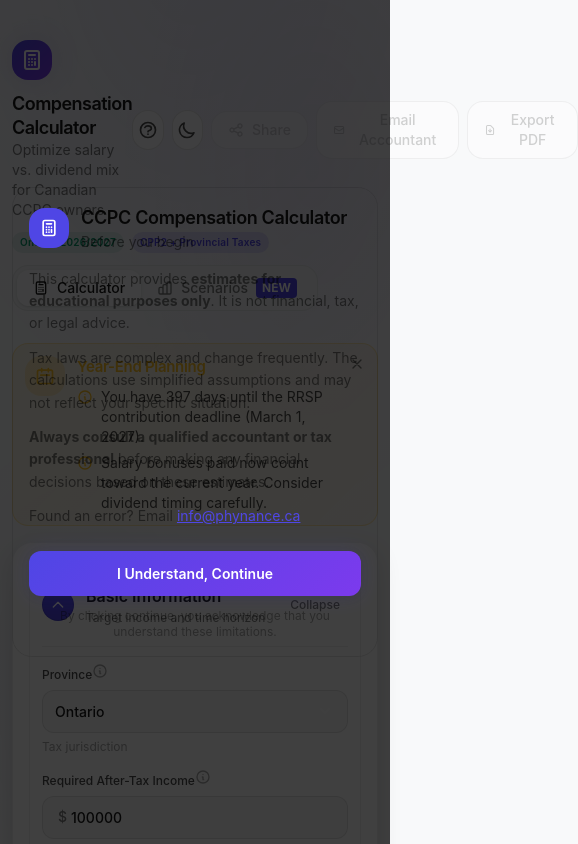
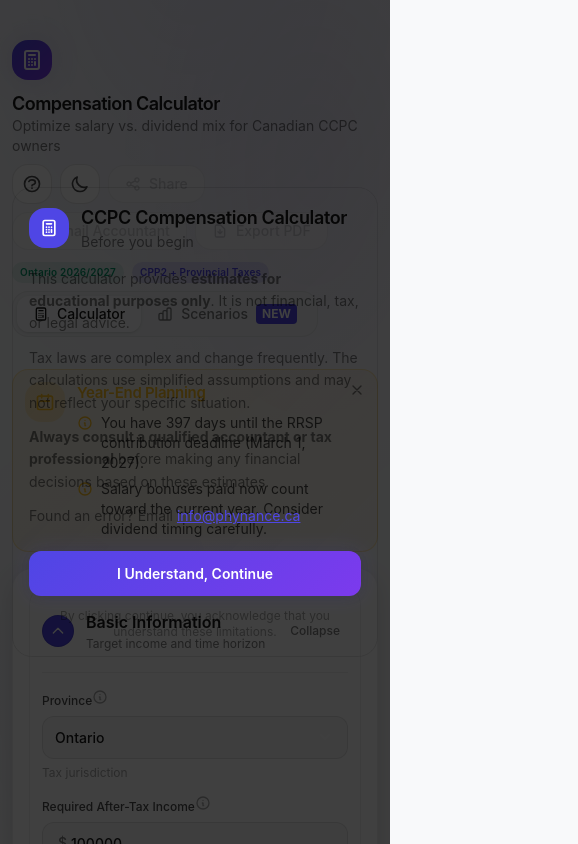
Before and after one commit to Dauslyn/optimal-compensation-calculator, a React (Vite) app: page / in a window 390 px wide. Shown: the top 844 px of the page, 578 px wide, since content can reach past the window. Built offline with nearby package versions, Linux system fonts and the light colour scheme.

Commit message:
fix: prevent horizontal overflow on mobile
Add overflow-x: hidden on html/body and wrap header toolbar buttons
to prevent swipe-right revealing blank space on mobile devices.

https://claude.ai/code/session_0198WQVUB7TkPrYkazP7MwYh

```diff
--- a/src/index.css
+++ b/src/index.css
@@ -127,6 +127,10 @@
 *::before,
 *::after {
   box-sizing: border-box;
+}
+
+html, body {
+  overflow-x: hidden;
 }
 
 body {
@@ -672,6 +676,17 @@ tr:last-child td {
     gap: 12px;
   }
 
+  /* Wrap header toolbar buttons on mobile */
+  header .flex.items-center.gap-2 {
+    flex-wrap: wrap;
+  }
+
+  /* Prevent header from overflowing */
+  header .flex.items-center.justify-between {
+    flex-wrap: wrap;
+    gap: 8px;
+  }
+
   /* Smaller header icon on mobile */
   header .w-12.h-12 {
     width: 40px;
@@ -709,6 +724,12 @@ tr:last-child td {
   #disclaimer .text-xs {
     font-size: 0.6875rem;
     line-height: 1.5;
+  }
+
+  /* Mode switcher: stack vertically on mobile */
+  header .flex.items-center.justify-between.gap-4 {
+    flex-direction: column;
+    align-items: flex-start;
   }
 }
 
```
